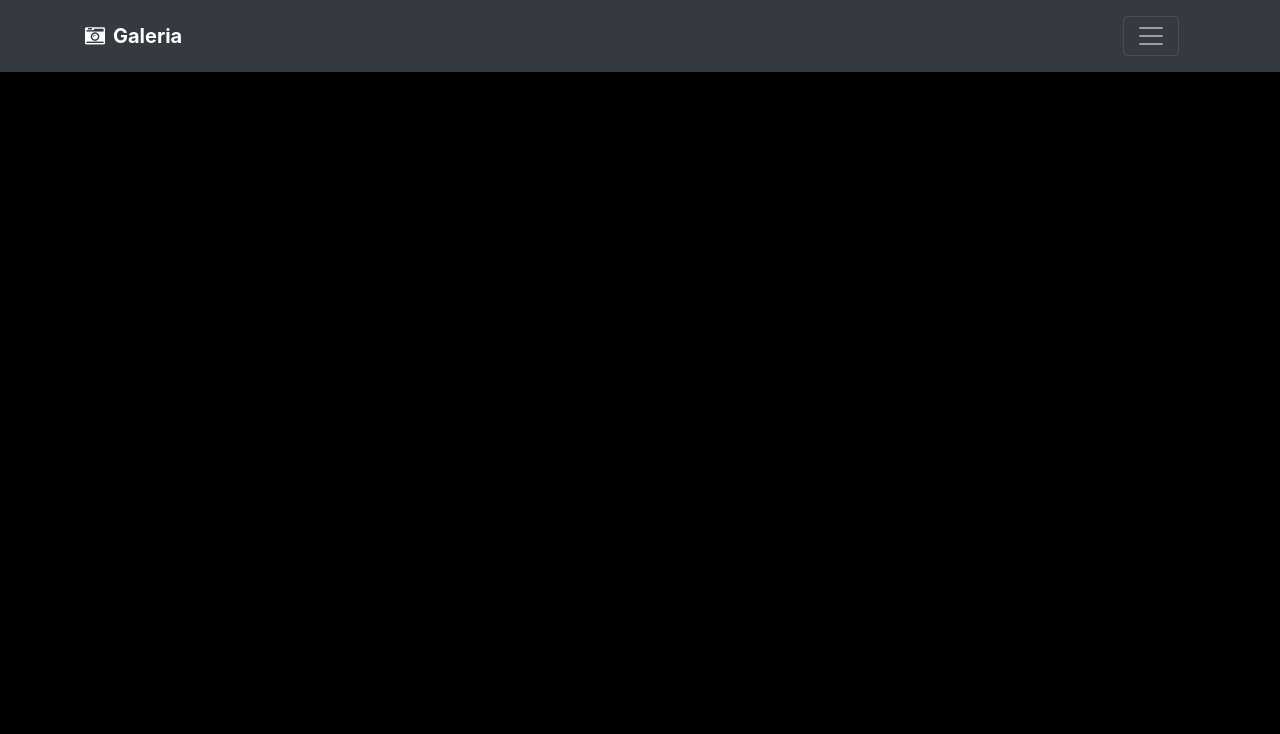
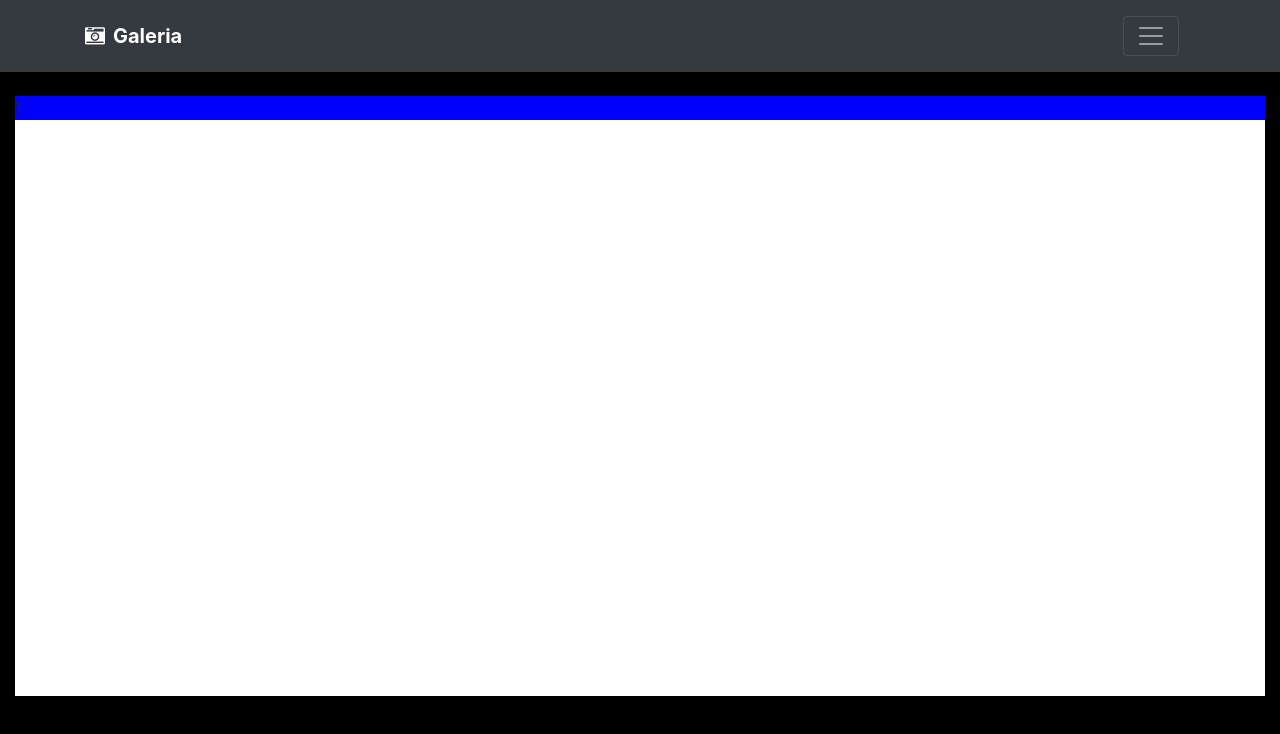
Before and after one commit to yuransimao/Galeria, a website built with webpack: page src/index.html in a window 1280 px wide. Built offline with nearby package versions, Linux system fonts and the light colour scheme; files whose address does not match are found by name.

Commit message:
creating style of the  galery

```diff
--- a/src/Pages/Galery/Glary.html
+++ b/src/Pages/Galery/Galery.html
@@ -6,7 +6,11 @@
         <div wm-city-buttons></div>
     </div>
 
-
+<div class="wrapper-galery  ">
+    <div class="galery-img">
+        1
+    </div>
+</div>
 
 
     </div>
--- a/src/Scss/custom.scss
+++ b/src/Scss/custom.scss
@@ -6,7 +6,13 @@ body{
     background:black;
 }
 
-.primaryImg{
-    height:30rem;
+.wrapper-galery{
+    height:600px;
+    max-width:100%;
     background: white;
+
+    .galery-img{
+        background:blue;
+        width:100%;
+    }
 }
--- a/src/index.html
+++ b/src/index.html
@@ -12,8 +12,8 @@
 <body>
 
 
-    <header wm-include="./Pages/Templates/header.html"></header>
-    <main wm-include="./Pages/Galery/Glary.html"></main>
+     <header wm-include="./Pages/Templates/header.html"></header>
+    <main wm-include="./Pages/Galery/Galery.html"></main>
 <script src="main.js"></script>
 </body>
 
```
